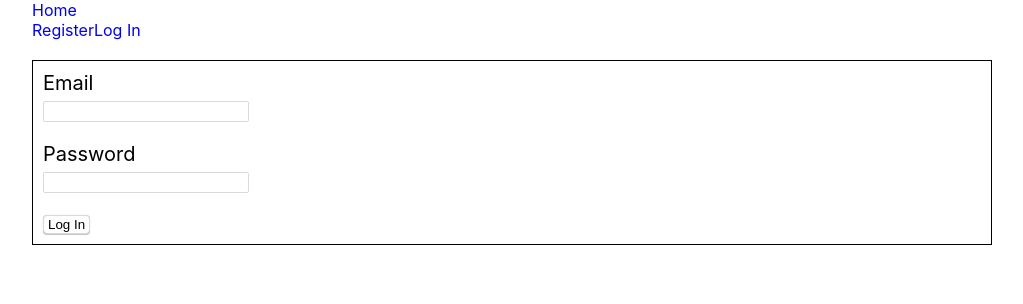
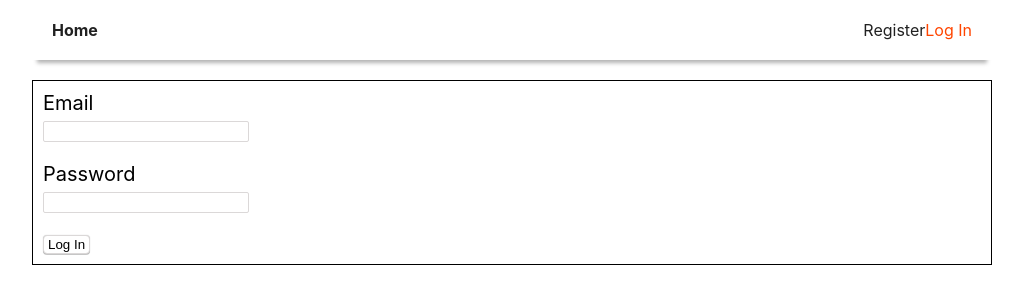
Before and after one commit to Tatiana-Kashcha/goit-react-hw-08-phonebook, a React (Create React App) app: page /goit-react-hw-08-phonebook/login in a window 1280 px wide. Shown: the top 304 px of the page, without its empty margins (128-1151 px from the left). Built offline with nearby package versions, Linux system fonts and the light colour scheme.

Commit message:
add styled

```diff
--- a/src/components/AppBar/AppBar.js
+++ b/src/components/AppBar/AppBar.js
@@ -2,14 +2,17 @@ import { Navigation } from '../Navigation/Navigation';
 import { UserMenu } from '../UserMenu/UserMenu';
 import { AuthNav } from '../AuthNav/AuthNav';
 import { useAuth } from 'hooks';
+import * as s from './AppBar.styled';
 
 export const AppBar = () => {
   const { isLoggedIn } = useAuth();
 
   return (
-    <header>
-      <Navigation />
-      {isLoggedIn ? <UserMenu /> : <AuthNav />}
-    </header>
+    <s.Header>
+      <s.Container>
+        <Navigation />
+        {isLoggedIn ? <UserMenu /> : <AuthNav />}
+      </s.Container>
+    </s.Header>
   );
 };
--- /dev/null
+++ b/src/components/AppBar/AppBar.styled.js
@@ -0,0 +1,15 @@
+import styled from 'styled-components';
+
+export const Header = styled.header`
+  padding: 20px 0px;
+  margin-bottom: 16px;
+  box-shadow: 0 8px 4px -5px rgba(0, 0, 0, 0.3);
+`;
+
+export const Container = styled.div`
+  display: flex;
+  justify-content: space-between;
+  align-items: center;
+  padding-left: 20px;
+  padding-right: 20px;
+`;
--- a/src/components/AuthNav/AuthNav.js
+++ b/src/components/AuthNav/AuthNav.js
@@ -1,10 +1,10 @@
-import { NavLink } from 'react-router-dom';
+import * as s from './AuthNav.styled';
 
 export const AuthNav = () => {
   return (
     <div>
-      <NavLink to="/register">Register</NavLink>
-      <NavLink to="/login">Log In</NavLink>
+      <s.StyledLink to="/register">Register</s.StyledLink>
+      <s.StyledLink to="/login">Log In</s.StyledLink>
     </div>
   );
 };
--- /dev/null
+++ b/src/components/AuthNav/AuthNav.styled.js
@@ -0,0 +1,13 @@
+import { NavLink } from 'react-router-dom';
+import styled from 'styled-components';
+
+export const StyledLink = styled(NavLink)`
+  text-decoration: none;
+  color: #212121;
+  &.active {
+    color: orangered;
+  }
+  &:hover {
+    text-decoration: underline;
+  }
+`;
--- /dev/null
+++ b/src/components/Navigation/Navagation.styled.js
@@ -0,0 +1,15 @@
+import { NavLink } from 'react-router-dom';
+import styled from 'styled-components';
+
+export const StyledLink = styled(NavLink)`
+  text-decoration: none;
+  font-weight: bold;
+  color: #212121;
+  margin-right: 20px;
+  &.active {
+    color: orangered;
+  }
+  &:hover {
+    text-decoration: underline;
+  }
+`;
--- a/src/components/Navigation/Navigation.js
+++ b/src/components/Navigation/Navigation.js
@@ -1,13 +1,13 @@
-import { NavLink } from 'react-router-dom';
 import { useAuth } from 'hooks';
+import * as s from './Navagation.styled';
 
 export const Navigation = () => {
   const { isLoggedIn } = useAuth();
 
   return (
     <nav>
-      <NavLink to="/">Home</NavLink>
-      {isLoggedIn && <NavLink to="/contacts">Contacts</NavLink>}
+      <s.StyledLink to="/">Home</s.StyledLink>
+      {isLoggedIn && <s.StyledLink to="/contacts">Contacts</s.StyledLink>}
     </nav>
   );
 };
--- a/src/components/UserMenu/UserMenu.js
+++ b/src/components/UserMenu/UserMenu.js
@@ -1,17 +1,18 @@
 import { useDispatch } from 'react-redux';
 import { logOut } from 'redux/auth/authOperations';
 import { useAuth } from 'hooks';
+import * as s from './UserMenu.styled';
 
 export const UserMenu = () => {
   const dispatch = useDispatch();
   const { user } = useAuth();
 
   return (
-    <div>
-      <p>Welcome, {user.email}</p>
-      <button type="button" onClick={() => dispatch(logOut())}>
+    <s.Wrapper>
+      <s.Greeting>Welcome, {user.email}</s.Greeting>
+      <s.Button type="button" onClick={() => dispatch(logOut())}>
         Logout
-      </button>
-    </div>
+      </s.Button>
+    </s.Wrapper>
   );
 };
--- /dev/null
+++ b/src/components/UserMenu/UserMenu.styled.js
@@ -0,0 +1,25 @@
+import styled from 'styled-components';
+
+export const Wrapper = styled.div`
+  display: flex;
+  align-items: center;
+  gap: 12px;
+`;
+
+export const Greeting = styled.p`
+  font-weight: 700;
+`;
+
+export const Button = styled.button`
+  padding: 1px 4px;
+  margin-left: 10px;
+  border: 1px solid rgb(219, 216, 216);
+  border-radius: 4px;
+  cursor: pointer;
+  background-color: white;
+  box-shadow: rgba(0, 0, 0, 0.12) 0px 0px 1px, rgba(0, 0, 0, 0.14) 0px 0px 1px,
+    rgba(0, 0, 0, 0.2) 0px 1px 0px;
+  &:active {
+    background-color: rgb(99 149 241);
+  }
+`;
```
